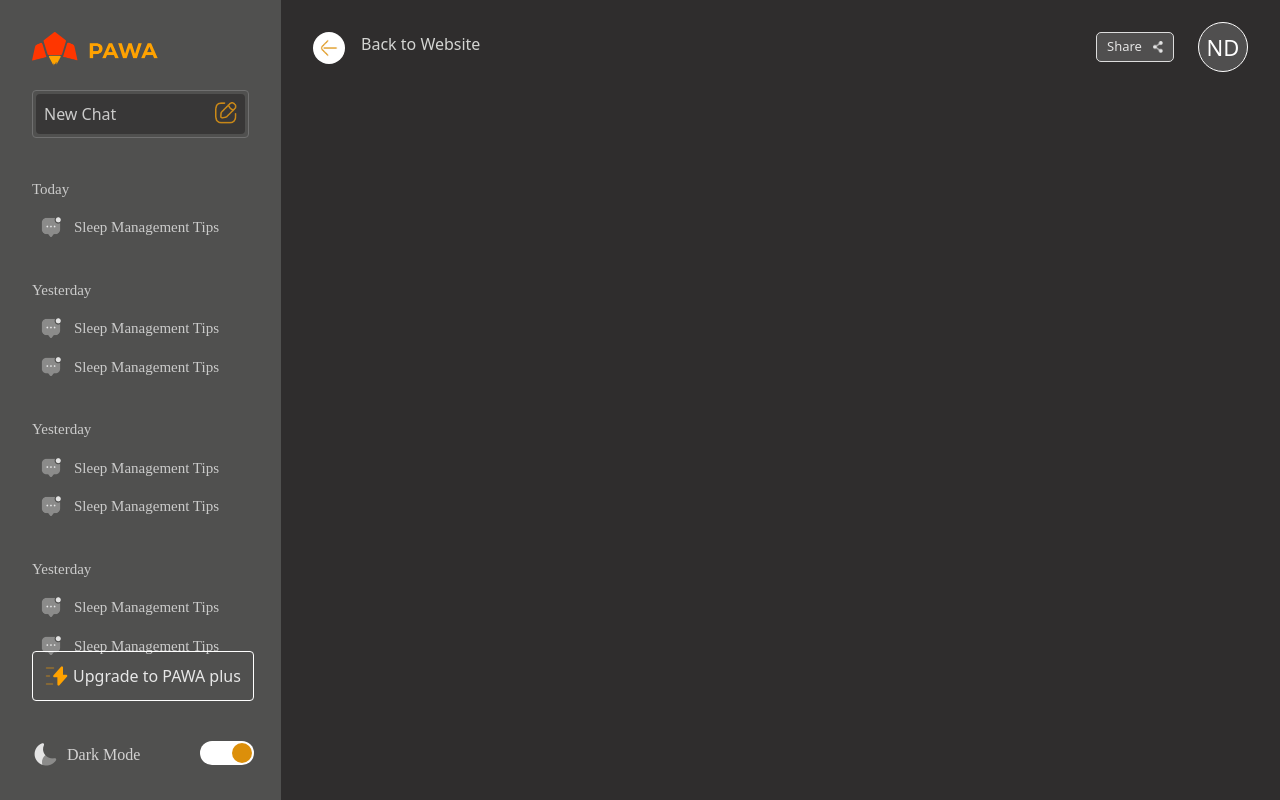
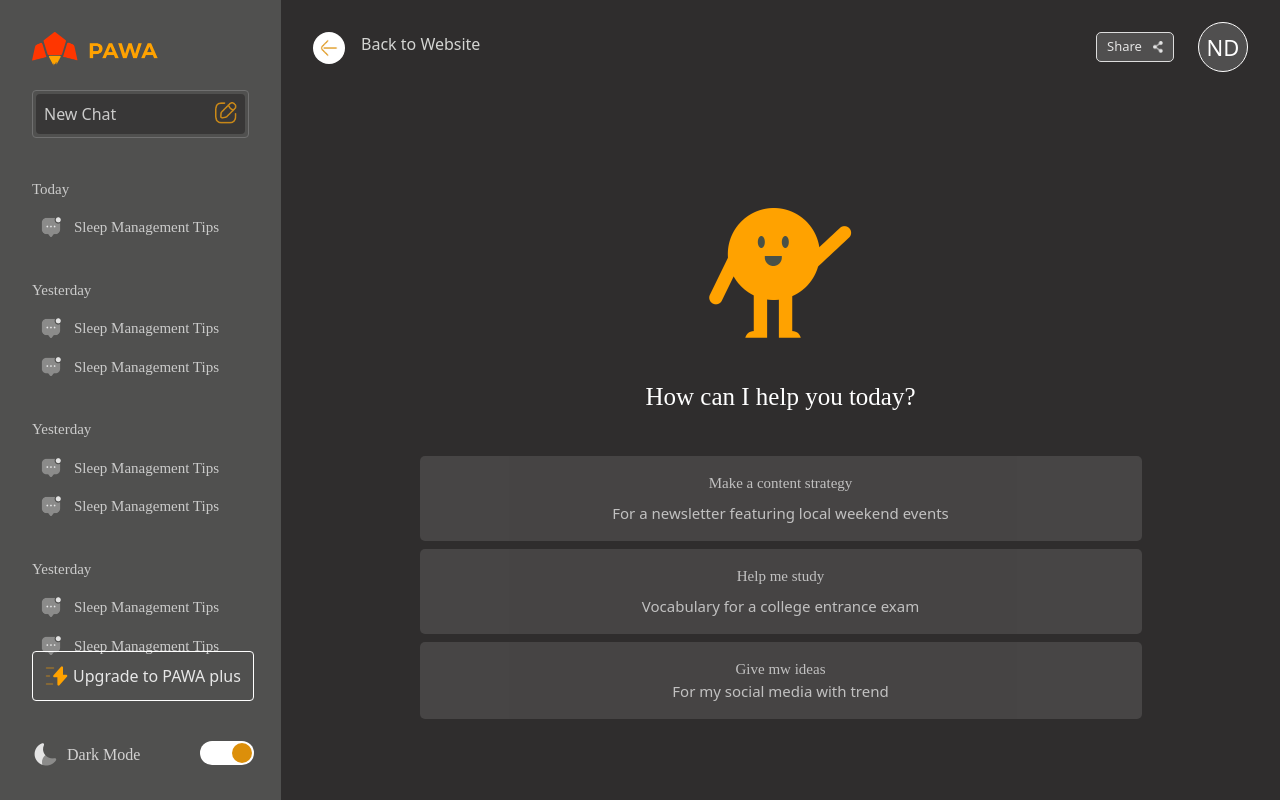
Before and after one commit to Sartify/Pawa-Website, a Next.js app: page /dashboard in a window 1280 px wide. Built offline with nearby package versions, Linux system fonts and the light colour scheme.

Commit message:
dashboard

```diff
--- a/src/app/dashboard/Dashboard.tsx
+++ b/src/app/dashboard/Dashboard.tsx
@@ -108,8 +108,8 @@ const Dashboard = () => {
 
 
         {/* center content */}
-            <div className="flex w-full bg-[#2F2D2D]">
-                <div className="flex w-full justify-between  p-8">
+            <div className="flex flex-col items-center  w-full bg-[#2F2D2D]">
+                <div className="flex  w-full   p-8">
 
                     <div className="flex w-full  " >
                             <button className="w-8 h-8 bg-white rounded-full flex items-center justify-center mr-4 mb-28">
@@ -134,6 +134,28 @@ const Dashboard = () => {
                         </div>
                     </div>
                 </div>
+                <div className="flex justify-center items-center">
+                    <div><img src="assets/buddy.png" height={'130px'} width={'147'} alt="" /></div>
+                </div>
+                <div className="flex justify-center items-center my-10">
+                    <p  style={{fontSize:'25px',fontFamily:'Chillax-Bold', color:'white'}}>How can I help you today?</p>
+                </div>
+
+
+                {/* section */}
+                    <div className="flex flex-col justify-center items-center w-[722px] bg-[#FFFFFF29]  py-4 mb-2" style={{opacity:'0.7', borderRadius:'5px'}}>
+                            <p className="mb-2" style={{color:'white', fontFamily:'Avenir-Heavy', fontSize:'15px'}}>Make a content strategy</p>
+                            <p  style={{color:'white', fontSize:'15px'}}>For a newsletter featuring local weekend events</p>
+                    </div>
+                    <div className="flex flex-col justify-center items-center w-[722px] bg-[#FFFFFF29]  py-4 mb-2" style={{opacity:'0.7', borderRadius:'5px'}}>
+                            <p className="mb-2" style={{color:'white', fontFamily:'Avenir-Heavy', fontSize:'15px'}}>Help me study</p>
+                            <p  style={{color:'white', fontSize:'15px'}}>Vocabulary for a college entrance exam</p>
+                    </div>
+                    <div className="flex flex-col justify-center items-center w-[722px] bg-[#FFFFFF29]  py-4 mb-2" style={{opacity:'0.7', borderRadius:'5px'}}>
+                            <p style={{color:'white', fontFamily:'Avenir-Heavy', fontSize:'15px'}}>Give mw ideas</p>
+                            <p  style={{color:'white', fontSize:'15px'}}>For my social media with trend</p>
+                    </div>
+                {/* section */}
 
             </div>
         {/* center content */}
```
Also changed, not shown: public/assets/buddy.png (added).
